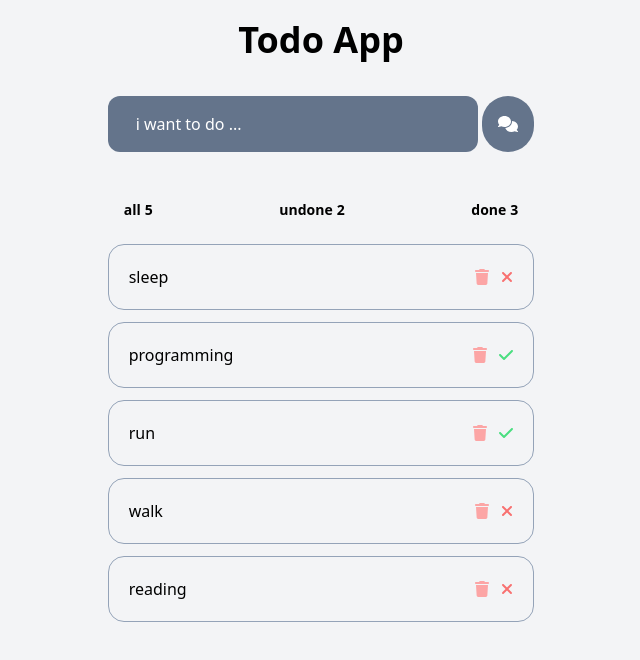
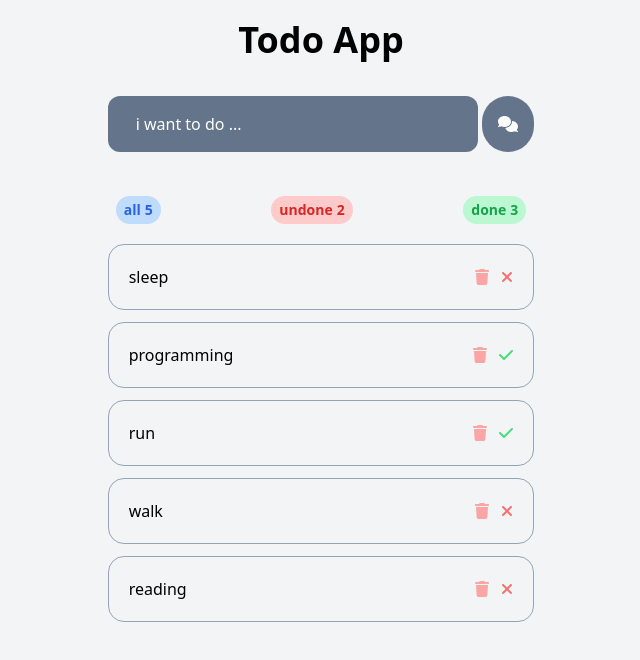
Before and after one commit to fezebr/todolist-vue, a Vue app: page / in a window 1280 px wide. Shown: the top 660 px of the page, without its empty margins (319-959 px from the left). Built offline with nearby package versions, Linux system fonts and the light colour scheme.

Commit message:
fix css bug

```diff
--- a/src/components/TasksTabs.vue
+++ b/src/components/TasksTabs.vue
@@ -6,7 +6,8 @@
       @click="$emit('setStatus', `${status.filter}`)"
     >
       <span
-        :class="`inline-flex items-center m-2 px-2 py-1 rounded-full text-sm font-semibold text-${status.color}-600 bg-${status.color}-200 hover:bg-${status.color}-300`"
+        class="inline-flex items-center m-2 px-2 py-1 rounded-full text-sm font-semibold"
+        :class="status.style"
       >
         <span> {{ status.name }} </span>
         <span class="ml-1">
@@ -37,16 +38,21 @@ const props = defineProps({
 });
 
 const statuses = reactive([
-  { name: "all", color: "blue", length: "allTasksLength", filter: "all" },
+  {
+    name: "all",
+    style: "text-blue-600 bg-blue-200 hover:bg-blue-300",
+    length: "allTasksLength",
+    filter: "all",
+  },
   {
     name: "undone",
-    color: "red",
+    style: "text-red-600 bg-red-200 hover:bg-red-300",
     length: "unCompletedTasksLength",
     filter: "unCompletedTasks",
   },
   {
     name: "done",
-    color: "green",
+    style: "text-green-600 bg-green-200 hover:bg-green-300",
     length: "completedTasksLength",
     filter: "completedTasks",
   },
```
